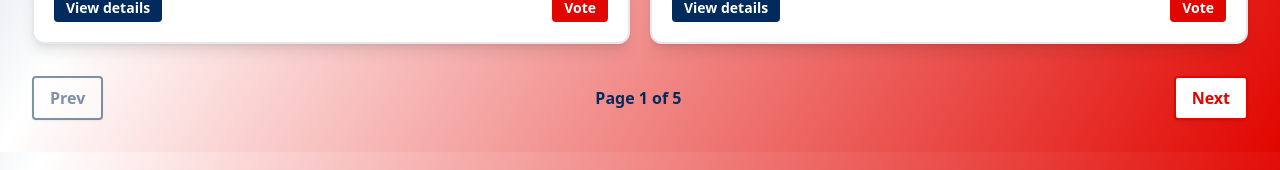
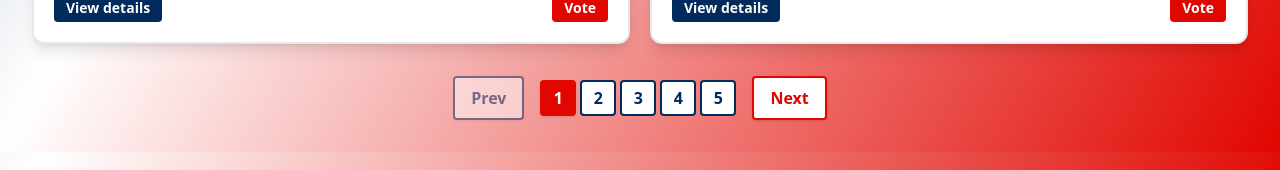
Before and after one commit to chartchai-class/project-01-the-anti-fake-news-system-beastduo, a Vue app in the folder frontend/: page / in a window 1280 px wide. Shown: the part 2156-2326 px from the top of the page. Built offline with nearby package versions, Linux system fonts and the light colour scheme.

Commit message:
update pagination logic to include a target page selection

```diff
--- a/frontend/src/pages/HomePage.vue
+++ b/frontend/src/pages/HomePage.vue
@@ -5,6 +5,7 @@ import { useRoute, useRouter } from 'vue-router'
 import { useNewsStore } from '../stores/news'
 import NewsCard from '../components/NewsCard.vue'
 import TrustScoreBar from '../components/TrustScoreBar.vue'
+import { computed as vueComputed } from 'vue'
 
 const searchTerm = ref('')
 const newsStore = useNewsStore()
@@ -121,6 +122,44 @@ function truncate(text, max = 140) {
   if (!text) return ''
   return text.length > max ? text.slice(0, max - 1) + '…' : text
 }
+
+// Google-style pagination logic
+const paginationPages = vueComputed(() => {
+  const total = searchedTotalPages.value
+  const current = newsStore.listPage
+  const delta = 2 // how many pages to show before/after current
+  const range = []
+  const rangeWithDots = []
+  let l
+  for (let i = 1; i <= total; i++) {
+    if (i === 1 || i === total || (i >= current - delta && i <= current + delta)) {
+      range.push(i)
+    }
+  }
+  for (let i of range) {
+    if (l) {
+      if (i - l === 2) {
+        rangeWithDots.push(l + 1)
+      } else if (i - l > 2) {
+        rangeWithDots.push('...')
+      }
+    }
+    rangeWithDots.push(i)
+    l = i
+  }
+  return rangeWithDots
+})
+
+function goToPage(page) {
+  if (typeof page === 'number' && page !== newsStore.listPage) {
+    isLoading.value = true
+    newsStore.setPage(page)
+    setTimeout(() => {
+      isLoading.value = false
+      window.scrollTo({ top: 0, behavior: 'smooth' })
+    }, 500)
+  }
+}
 </script>
 
 <template>
@@ -214,14 +253,34 @@ function truncate(text, max = 140) {
       </ul>
 
       <!-- Pagination Controls -->
-      <nav class="mt-8 flex items-center justify-between gap-4">
+      <nav class="mt-8 flex items-center justify-center gap-4">
         <button type="button" @click="goPrev"
                 class="rounded bg-white border-2 border-[#002b5c] px-4 py-2 text-base font-bold text-[#002b5c] shadow hover:bg-[#002b5c] hover:text-white focus:outline-none focus:ring-2 focus:ring-[#e10600] disabled:cursor-not-allowed disabled:opacity-50 transition"
                 :disabled="newsStore.listPage <= 1"
                 aria-label="Previous page">
           Prev
         </button>
-        <div class="text-base font-bold text-[#002b5c]">Page {{ newsStore.listPage }} of {{ searchedTotalPages }}</div>
+        <ul class="flex items-center gap-1">
+          <li v-for="page in paginationPages" :key="page">
+            <button
+              v-if="page !== '...'"
+              type="button"
+              @click="goToPage(page)"
+              :class="[
+                'w-9 h-9 rounded font-bold transition',
+                page === newsStore.listPage
+                  ? 'bg-[#e10600] text-white border-2 border-[#e10600] shadow'
+                  : 'bg-white text-[#002b5c] border-2 border-[#002b5c] hover:bg-[#002b5c] hover:text-white',
+                'focus:outline-none focus:ring-2 focus:ring-[#e10600]'
+              ]"
+              :disabled="page === newsStore.listPage"
+              :aria-current="page === newsStore.listPage ? 'page' : undefined"
+            >
+              {{ page }}
+            </button>
+            <span v-else class="px-2 text-[#a1b2b9]">…</span>
+          </li>
+        </ul>
         <button type="button" @click="goNext"
                 class="rounded bg-white border-2 border-[#e10600] px-4 py-2 text-base font-bold text-[#e10600] shadow hover:bg-[#e10600] hover:text-white focus:outline-none focus:ring-2 focus:ring-[#002b5c] disabled:cursor-not-allowed disabled:opacity-50 transition"
                 :disabled="newsStore.listPage >= searchedTotalPages"
@@ -229,6 +288,7 @@ function truncate(text, max = 140) {
           Next
         </button>
       </nav>
+
     </main>
     <!-- Animated transitions, sticky controls, and other bonus features can be added as marked above. -->
   </div>
```
